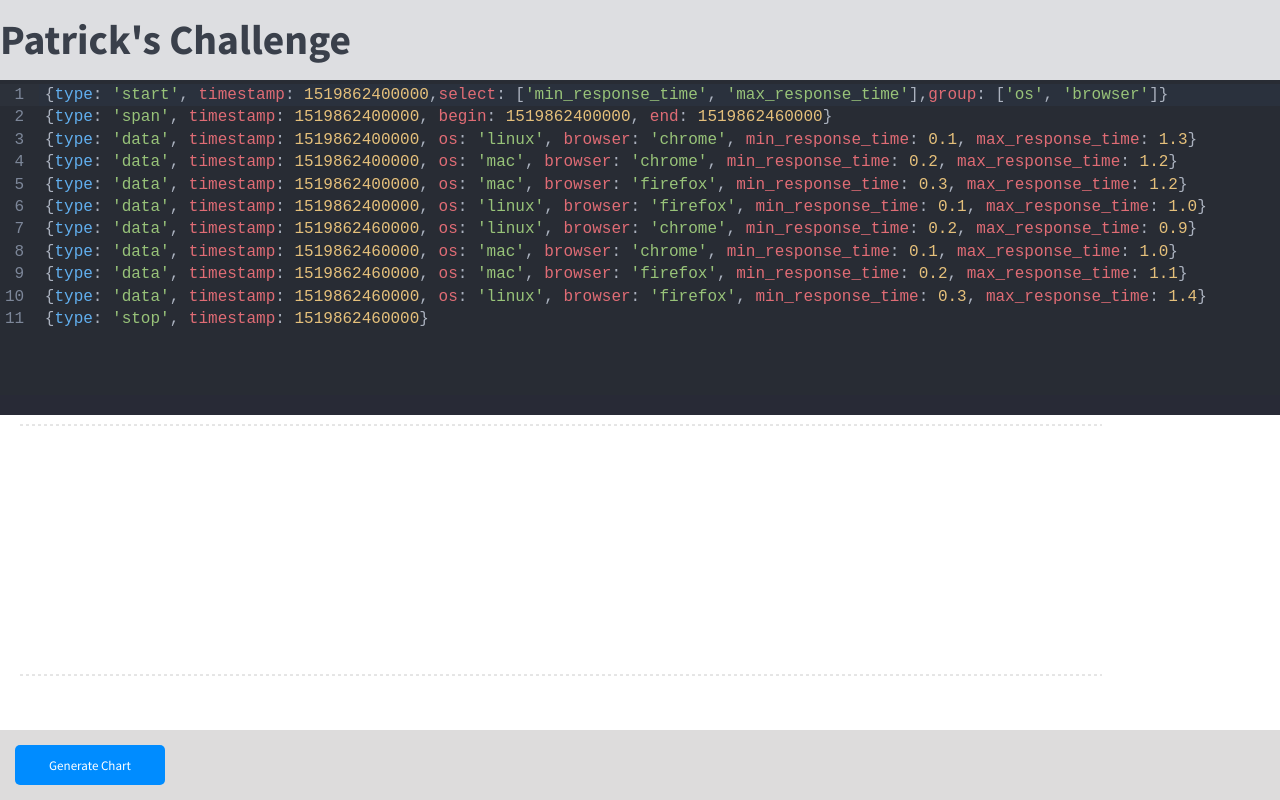
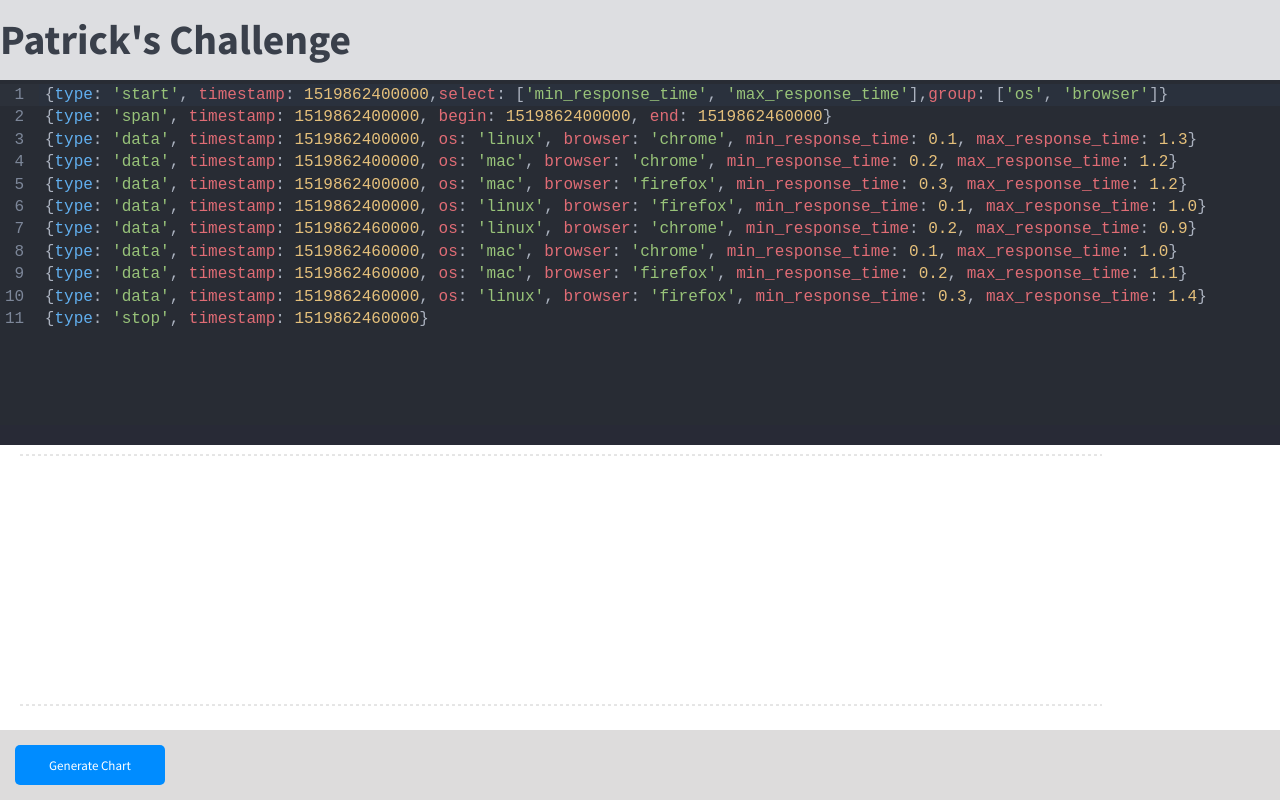
Before and after one commit to nekelpatrick/intelie-challenge-chart-plot, a React (Vite) app: page / in a window 1280 px wide. Shown: the top 800 px of the page. Built offline with nearby package versions, Linux system fonts and the light colour scheme.

Commit message:
:lipstick: update code input styling for better UX

```diff
--- a/src/components/userInput/index.css
+++ b/src/components/userInput/index.css
@@ -1,3 +1,7 @@
+.chart-parent {
+  height: 400px !important;
+}
+
 .inputText {
   height: 100% !important;
   font-family: source-code-pro, Menlo, "Courier New", monospace;
--- a/src/components/userInput/index.tsx
+++ b/src/components/userInput/index.tsx
@@ -32,12 +32,16 @@
         bottomLeft: false,
         topLeft: false,
       }}
-      minHeight={150}
+      // className="chart-parent"
+      defaultSize={{
+        width: "100%",
+        height: 350,
+      }}
     >
       <CodeMirror
         className="inputText"
         width="100vw"
-        height="40vh"
+        height="100%"
         theme={oneDark}
         value={value}
         extensions={[javascript({ jsx: true })]}
```
